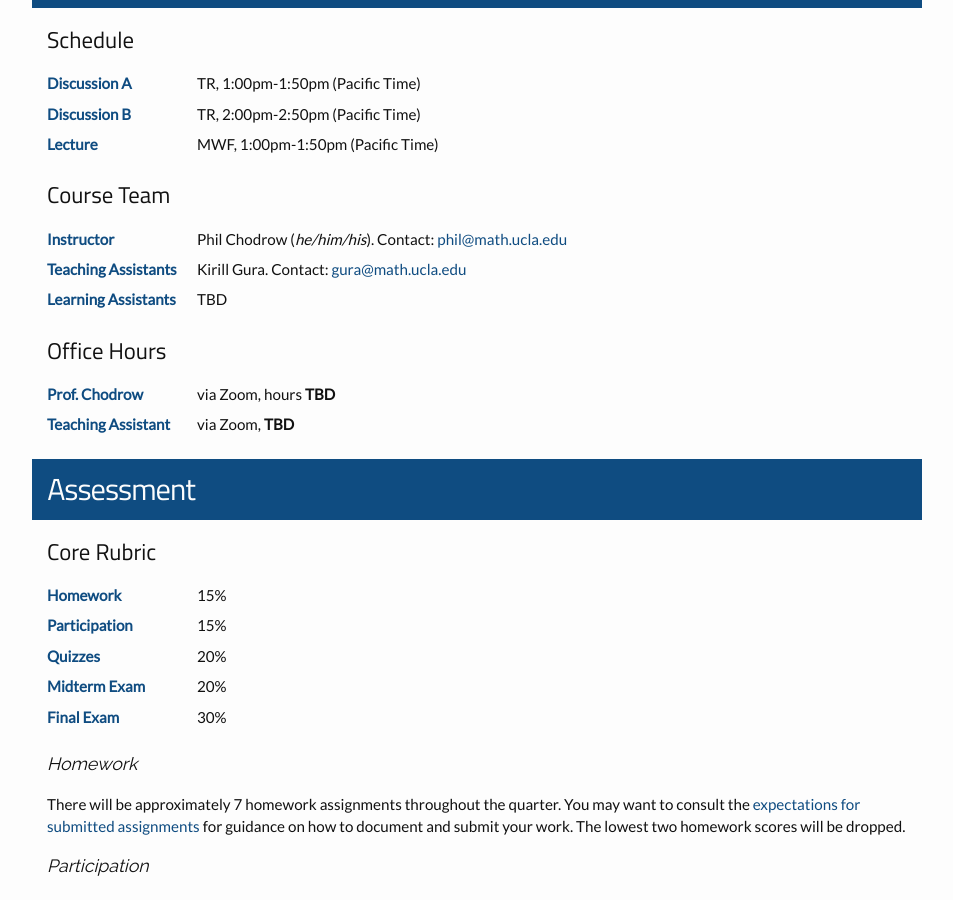
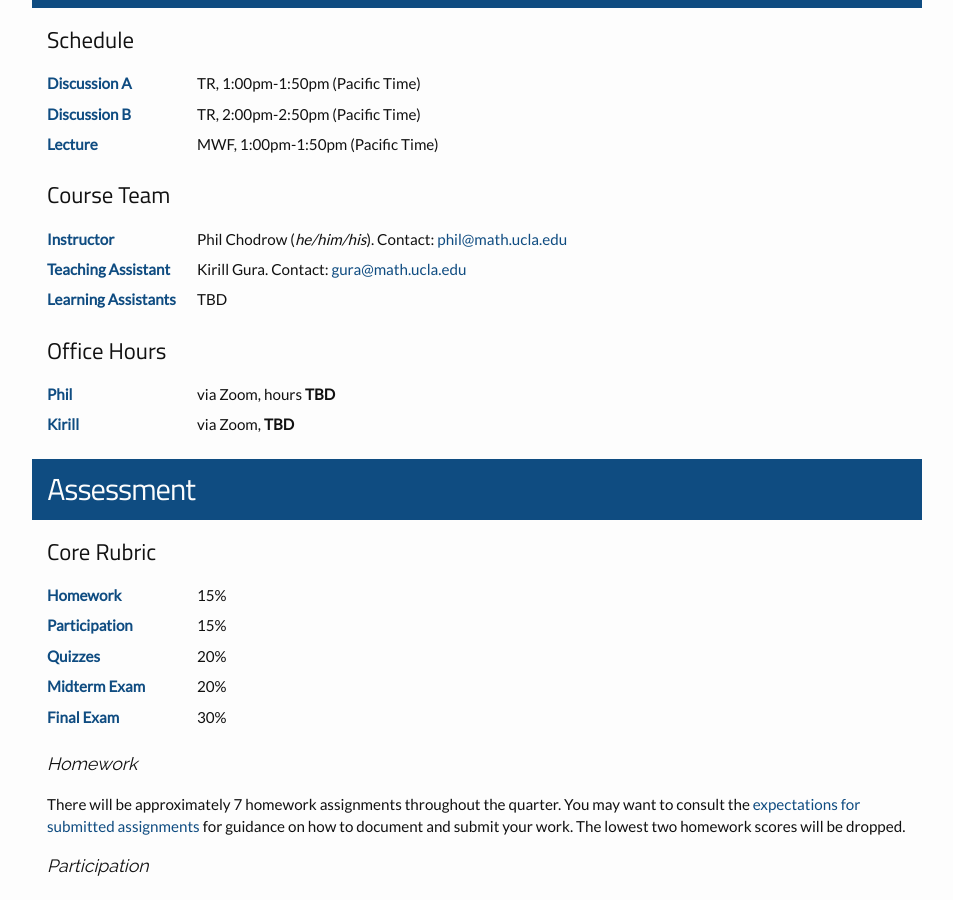
Before and after one commit to PhilChodrow/PIC16A, a Jekyll site: the page built from syllabus.md, in a window 1280 px wide and 900 px high, scrolled down 1069 px. Shown: the whole window, without its empty margins (163-1116 px from the left). Built offline with Jekyll 4.4.1, drawn with Linux system fonts in a browser that asks for light colours; nearby versions of some CDN libraries.

Commit message:
add Kirill's name to office hours

```diff
--- a/syllabus.md
+++ b/syllabus.md
@@ -52,7 +52,7 @@ You can also consult the provisional [course schedule](https://philchodrow.githu
 <dl>
 <dt> Instructor &nbsp;</dt>
 <dd> Phil Chodrow (<em>he/him/his</em>). Contact: <a href = "mailto:phil@math.ucla.edu">phil@math.ucla.edu</a> &nbsp;</dd>
-<dt> Teaching Assistants &nbsp; </dt>
+<dt> Teaching Assistant &nbsp; </dt>
 <dd> Kirill Gura. Contact: <a href = "mailto:gura@math.ucla.edu">gura@math.ucla.edu</a> &nbsp;</dd>
 <dt> Learning Assistants &nbsp; </dt>
 <dd> TBD </dd>
@@ -61,9 +61,9 @@ You can also consult the provisional [course schedule](https://philchodrow.githu
 ## Office Hours
 
 <dl>
-<dt>Prof. Chodrow </dt> <dd> via Zoom, hours <b>TBD</b></dd>
+<dt>Phil </dt> <dd> via Zoom, hours <b>TBD</b></dd>
 
-<dt> Teaching Assistant </dt> <dd>via Zoom, <b>TBD</b> </dd>
+<dt> Kirill </dt> <dd>via Zoom, <b>TBD</b> </dd>
 </dl>
 
 
```
